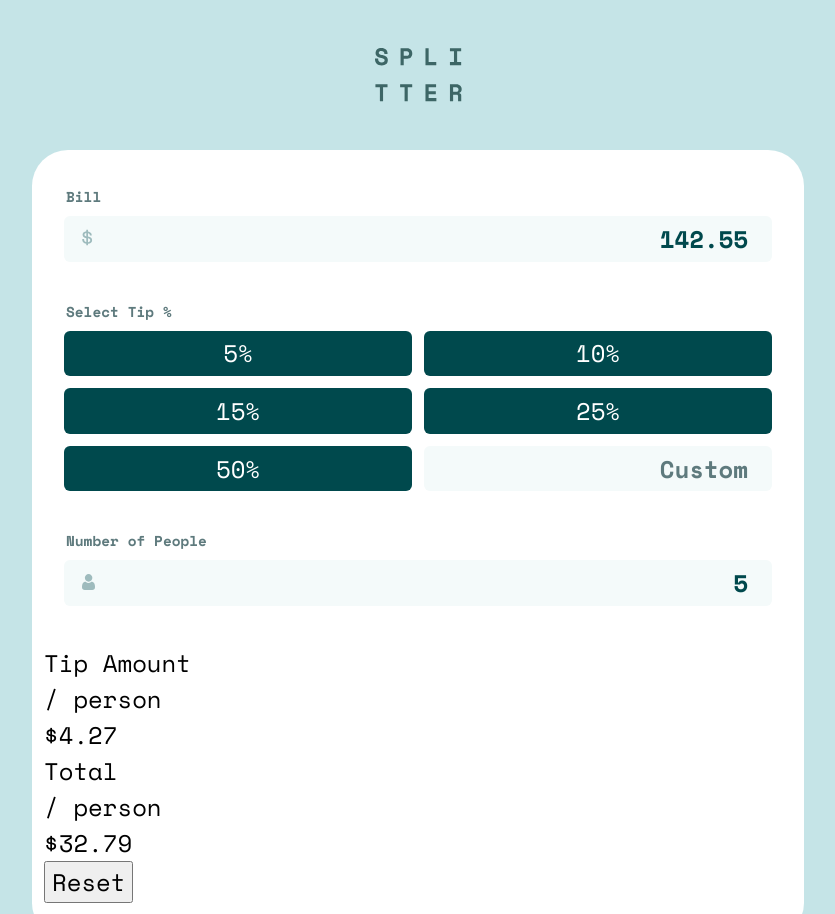
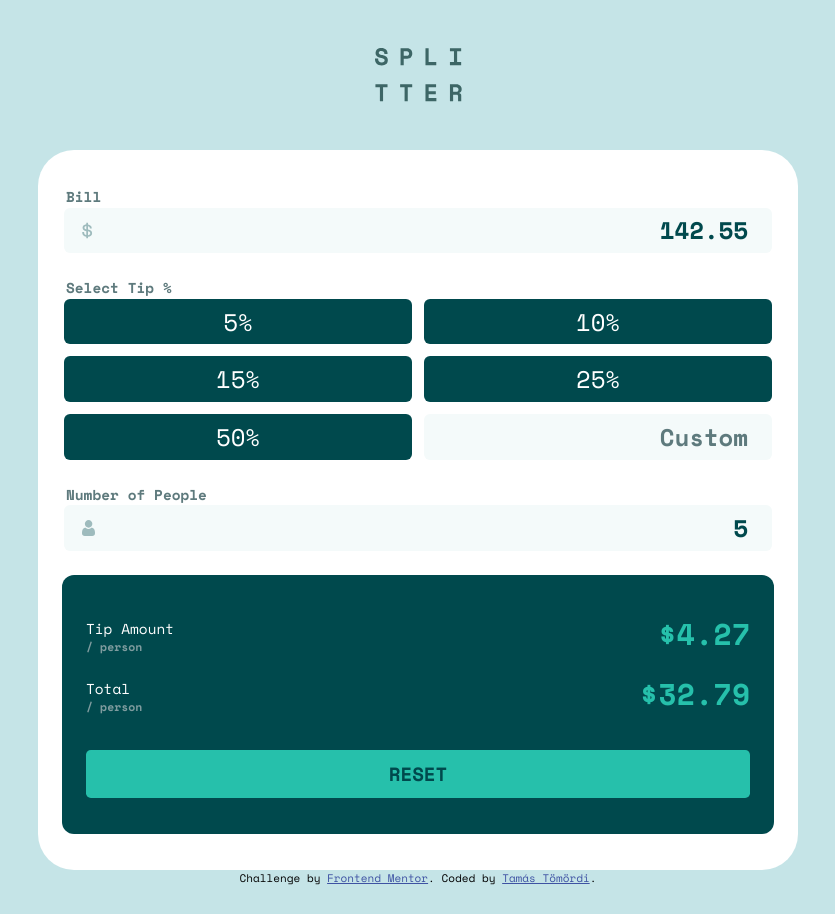
Before and after one commit to tamastomordi/tip-calculator-app, a website: page index.html in a window 1280 px wide. Shown: the top 914 px of the page, without its empty margins (222-1057 px from the left). After the commit the page ends 886 px from the top, so only its background shows below. Drawn offline with nearby package versions, Linux system fonts and the light colour scheme; files that its build step writes are made by us from their sources.

Commit message:
Style inner-card and form

```diff
--- a/scss/_form.scss
+++ b/scss/_form.scss
@@ -6,6 +6,7 @@ form {
    fieldset {
       position: relative;
       border: none;
+      padding: 0;
    }
 
    legend {
@@ -41,8 +42,8 @@ form {
    .dollar-logo,
    .person-logo {
       position: absolute;
-      top: 0.9em;
-      left: 1.5em;
+      top: 0.6em;
+      left: 0.75em;
    }
 
    .tip {
--- a/scss/_global.scss
+++ b/scss/_global.scss
@@ -29,6 +29,6 @@ body {
    .card {
       background: var(--clr-neutral-200);
       border-radius: 1.5em;
-      padding: 1.5em 0.5em;
+      padding: 1.5em 1em;
    }
 }
--- /dev/null
+++ b/scss/_inner-card.scss
@@ -0,0 +1,42 @@
+.inner-card {
+   background: var(--clr-neutral-700);
+   border-radius: 0.5em;
+   padding: 1.5em 1em;
+   color: var(--clr-neutral-200);
+   display: grid;
+   grid-template-columns: 1fr 1fr;
+   align-items: center;
+
+   .label {
+      font-size: 0.6em;
+      line-height: 1.2;
+      margin-bottom: 0.5em;
+
+      span {
+         font-size: 0.8em;
+         color: var(--clr-neutral-500);
+         font-weight: 700;
+      }
+   }
+
+   .value {
+      text-align: right;
+      font-weight: 700;
+      color: var(--clr-primary-400);
+      font-size: 1.25em;
+      margin-bottom: 0.5em;
+   }
+
+   #btn-reset {
+      grid-column: 1 / 3;
+      border-radius: 0.25em;
+      border: none;
+      background: var(--clr-primary-400);
+      color: var(--clr-neutral-700);
+      text-transform: uppercase;
+      font-weight: 700;
+      padding: 0.5em;
+      font-size: 0.8em;
+      margin-top: 1em;
+   }
+}
--- a/scss/main.scss
+++ b/scss/main.scss
@@ -1,3 +1,4 @@
 @use 'reset';
 @use 'global';
 @use 'form';
+@use 'inner-card';
```
